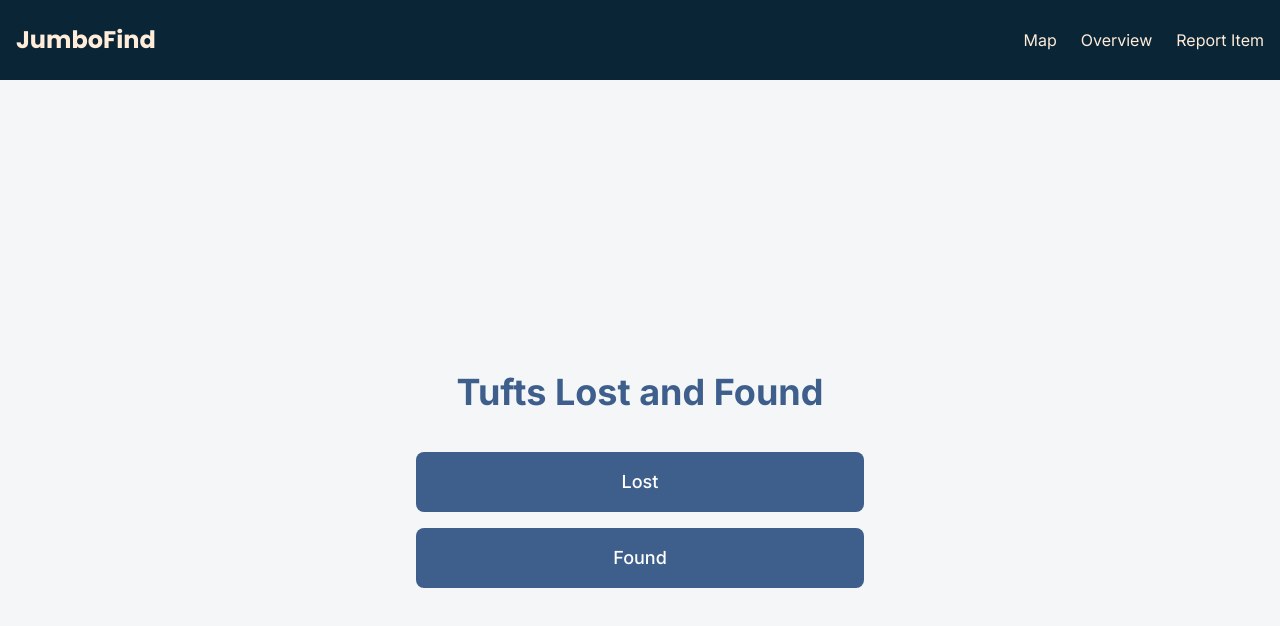
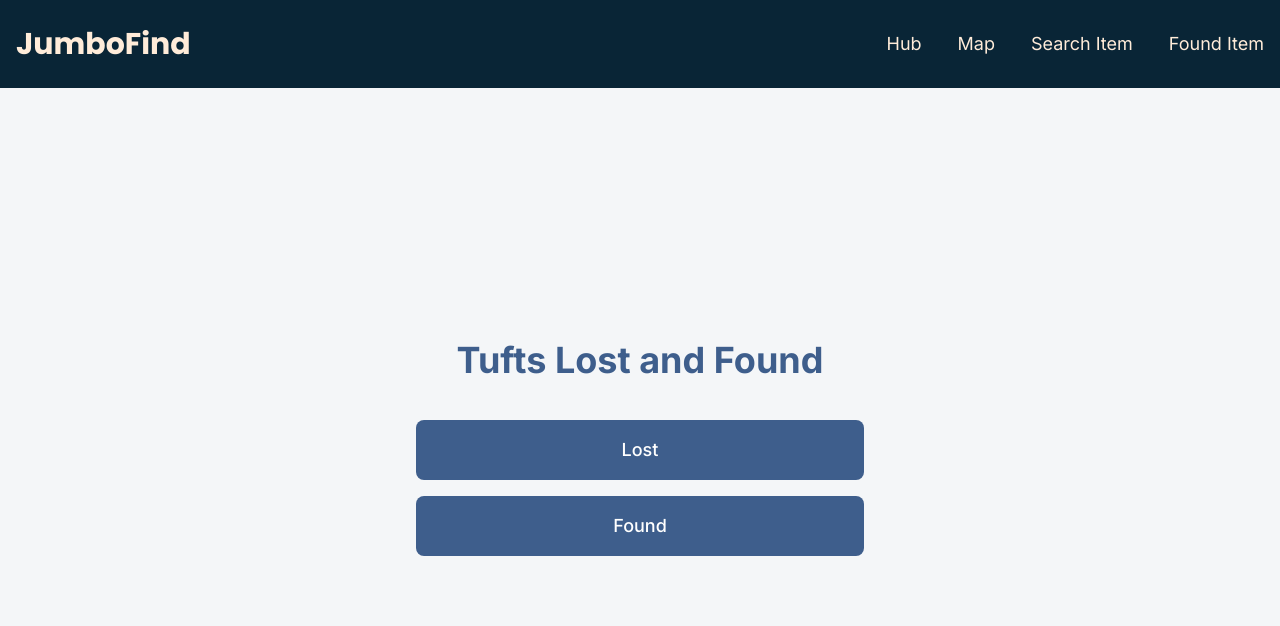
Before and after one commit to agath2/JumboFind, a Next.js app: page / in a window 1280 px wide. Shown: the top 626 px of the page. Built offline with nearby package versions, Linux system fonts and the light colour scheme.

Commit message:
feat: landing page no longer scrolling!!

```diff
--- a/app/components/NavBar.tsx
+++ b/app/components/NavBar.tsx
@@ -6,22 +6,25 @@
   return (
     <nav className="bg-dark-navy text-light-beige shadow-lg">
       <div className="max-w-7xl mx-auto px-4">
-        <div className="flex justify-between items-center h-20">
+        <div className="flex justify-between items-center h-22">
           {/* Logo/Brand */}
-          <Link href="/" className="text-2xl font-heading font-bold hover:opacity-80 transition">
+          <Link href="/" className="text-3xl font-heading font-bold hover:opacity-80 transition">
             JumboFind
           </Link>
 
           {/* Nav Links */}
-          <div className="flex gap-6 font-body">
+          <div className="flex gap-9 font-body text-lg">
             <Link href="/" className="hover:opacity-80 transition">
+              Hub
+            </Link>
+            <Link href="/overview" className="hover:opacity-80 transition">
               Map
             </Link>
-            <Link href="/overview" className="hover:opacity-80 transition">
-              Overview
+            <Link href="/lostfeed" className="hover:opacity-80 transition">
+              Search Item
             </Link>
-            <Link href="/report" className="hover:opacity-80 transition">
-              Report Item
+            <Link href="/reportitem" className="hover:opacity-80 transition">
+              Found Item
             </Link>
           </div>
         </div>
--- a/app/layout.tsx
+++ b/app/layout.tsx
@@ -30,7 +30,9 @@
     <html lang="en" className={`${poppins.variable} ${inter.variable}`}>
       <body className={inter.className}>
         <Navbar />
-        {children}
+        <div className="h-[calc(100vh-5rem)] overflow-auto">
+          {children}
+        </div>
       </body>
     </html>
   );
--- a/app/page.tsx
+++ b/app/page.tsx
@@ -2,7 +2,7 @@
 
 export default function Home() {
   return (
-    <main className="flex min-h-screen items-center justify-center bg-[#f4f6f8] px-4">
+    <main className="flex h-full items-center justify-center bg-[#f4f6f8] px-4">
       <div className="w-full max-w-md text-center">
         <h1 className="mb-10 text-4xl font-bold text-[#3E5E8C]">
           Tufts Lost and Found
```
